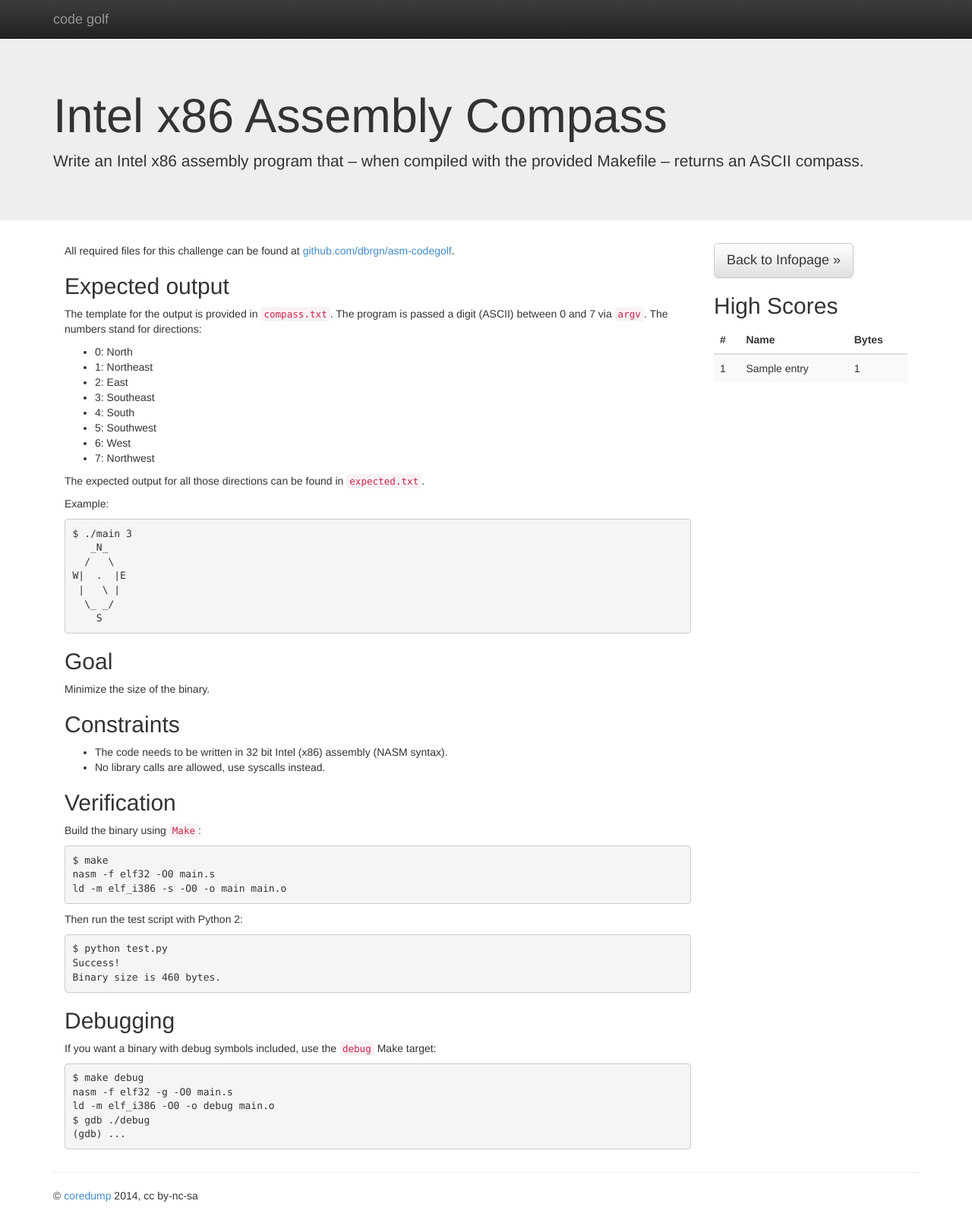
After one commit to coredump-ch/codegolf, a Flask app: template codegolf/templates/challenges/compass_info.html in a window 1280 px wide. The commit adds this page. Shown: the whole page at 76% size. Run offline with Flask 2, Linux system fonts and the light colour scheme; the template is opened without the code that fills it: most values are stand-ins (such as "Sample title", 1, 10 or a date in 2020); some libraries are stand-ins or nearby versions.

Commit message:
Continued development on asm challenge

```diff
--- a/codegolf/server.py
+++ b/codegolf/server.py
@@ -2,19 +2,45 @@
 from __future__ import print_function, division, absolute_import, unicode_literals
 
 import os
-import time
 from datetime import datetime
+try:
+    from shlex import quote
+except ImportError:
+    from pipes import quote
 
 import docker
 from flask import Flask, render_template
-from werkzeug import secure_filename
+from flask.ext.sqlalchemy import SQLAlchemy
 
 from .forms import CompassSubmitForm
 
 
-DOCKER_IMAGE = 'dbrgn/codegolf:v1'
+DOCKER_IMAGE = 'dbrgn/asm-codegolf'
 
 app = Flask(__name__)
+app.config['SQLALCHEMY_DATABASE_URI'] = 'sqlite:///../highscore.db'
+db = SQLAlchemy(app)
+
+
+class HighscoreEntry(db.Model):
+    id = db.Column(db.Integer, primary_key=True)
+    challenge = db.Column(db.String(127), nullable=False)
+    name = db.Column(db.String(255), nullable=False)
+    size = db.Column(db.Integer, nullable=False)
+    created_on = db.Column(db.DateTime, default=db.func.now())
+    updated_on = db.Column(db.DateTime, default=db.func.now(), onupdate=db.func.now())
+
+    __table_args__ = (
+        db.UniqueConstraint('challenge', 'name'),
+    )
+
+    def __init__(self, challenge, name, size):
+        self.challenge = challenge
+        self.name = name
+        self.size = size
+
+    def __repr__(self):
+        return '<HighscoreEntry %s/%s [%s]>' % (self.challenge, self.name, self.size)
 
 
 @app.route('/')
@@ -24,8 +50,12 @@ def home():
 
 @app.route('/challenges/asm-compass/', methods=('GET',))
 def asm_compass():
-    solution_url = '/challenges/asm-compass/submit/'
-    return render_template('challenges/compass.html', solution_url=solution_url)
+    context = {
+        'solution_url': '/challenges/asm-compass/submit/',
+        'highscores': HighscoreEntry.query.order_by(
+            HighscoreEntry.size.asc(), HighscoreEntry.updated_on.asc()),
+    }
+    return render_template('challenges/compass_info.html', **context)
 
 
 @app.route('/challenges/asm-compass/submit/', methods=('GET', 'POST'))
@@ -35,32 +65,78 @@ def asm_compass_submit():
         if not os.path.exists('code'):
             os.makedirs('code')
         timestamp = datetime.now().strftime('%Y%m%d-%H%M%S')
-        filepath = os.path.abspath('code/%s.s' % timestamp)
+        filepath = os.path.abspath('code/%s-%s.s' % (form.name.data, timestamp))
         form.source.data.save(filepath)
-        size = asm_compass_verify(filepath)
+        try:
+            size = asm_compass_verify(filepath)
+            success, msg = asm_compass_add_highscore(form.name.data, size)
+            output = ''
+        except RuntimeError as e:
+            size = 0
+            success = False
+            msg = unicode(e)
+            output = e.output
         data = {
             'name': form.name.data,
             'size': size,
             'date': datetime.now(),
             'source': filepath,
+            'success': success,
+            'msg': msg,
+            'output': output,
         }
     else:
         data = {}
+    data['highscores'] = HighscoreEntry.query.order_by(
+            HighscoreEntry.size.asc(), HighscoreEntry.updated_on.asc())
+    data['info_url'] = '/challenges/asm-compass/'
+    data['solution_url'] = '/challenges/asm-compass/submit/'
     return render_template('challenges/compass_submit.html', form=form, **data)
 
 
 def asm_compass_verify(filepath):
+    """
+    Verify an entry for the asm compass challenge.
+    """
     dirname, filename = os.path.split(filepath)
     client = docker.Client()
     cid = client.create_container(DOCKER_IMAGE,
-            'bash -c "cp /code/%s main.s && make -s && python test.py --short"' % filename,
+            'bash -c "cp /code/%s main.s && make -s && python test.py --short"' % quote(filename),
             user='compass',
             working_dir='/home/compass/codegolf',
             volumes=['/code'])
     client.start(cid, binds={dirname: '/code'})
     code = client.wait(cid)
+    output = client.logs(cid, stdout=True)
     if code != 0:
-        raise RuntimeError('Building failed.')
-    output = client.logs(cid, stdout=True)
+        ex = RuntimeError('building the sourcecode failed')
+        ex.output = output
+        raise ex
     client.remove_container(cid)
     return int(output)
+
+
+def asm_compass_add_highscore(name, size):
+    """
+    Add or update a highscore entry for the asm compass challenge.
+
+    Returns:
+        Tuple containing the success value (True, None, False) and a message.
+
+    """
+    entry = HighscoreEntry.query.filter_by(name=name, challenge='asm-compass').first()
+    if entry:
+        app.logger.info('[asm-compass] Highscore entry found for %s.', name)
+        if entry.size > size:
+            entry.size = size
+            db.session.commit()
+            return True, 'updated score from %d to %d.' % (entry.size, size)
+        else:
+            return None, 'binary size (%d) is not smaller than the currently stored value (%d).' % \
+                   (size, entry.size)
+    else:
+        app.logger.info('[asm-compass] No highscore entry found for %s.', name)
+        new_entry = HighscoreEntry('asm-compass', name, size)
+        db.session.add(new_entry)
+        db.session.commit()
+        return True, 'added your entry to the highscore list.'
--- a/codegolf/templates/base.html
+++ b/codegolf/templates/base.html
@@ -47,7 +47,7 @@
         <hr>
 
         <footer>
-        <p>&copy; coredump 2014, cc by-nc-sa</p>
+        <p>&copy; <a href="https://www.coredump.ch/">coredump</a> 2014, cc by-nc-sa</p>
         </footer>
     </div> <!-- /container -->
 
--- a/codegolf/templates/challenge.html
+++ b/codegolf/templates/challenge.html
@@ -13,7 +13,11 @@
             {% block main %}{% endblock %}
         </div>
         <div class="col-md-3">
-            <p><a class="btn btn-success btn-lg" role="button" href="{{ solution_url }}">Submit Solution &raquo;</a></p>
+            {% if info_url %}
+                <p><a class="btn btn-default btn-lg" role="button" href="{{ info_url }}">Back to Infopage &raquo;</a></p>
+            {% elif solution_url %}
+                <p><a class="btn btn-success btn-lg" role="button" href="{{ solution_url }}">Submit Solution &raquo;</a></p>
+            {% endif %}
             {% block sidebar %}{% endblock %}
         </div>
     </div>
--- a/codegolf/templates/challenges/compass.html
+++ b/codegolf/templates/challenges/compass.html
@@ -102,11 +18,16 @@ $ gdb ./debug
             </tr>
         </thead>
         <tbody>
+            {% for entry in highscores %}
             <tr>
-                <td>1</td>
-                <td>Danilo &amp; Chrigi</th>
-                <td>452</td>
+                <td>{{ loop.index }}</td>
+                <td>{{ entry.name }}</th>
+                <td>{{ entry.size }}</td>
             </tr>
+            {% else %}
+            <tr>
+                <td colspan="3">No highscore entries found.</td>
+            {% endfor %}
         </tbody>
     </table>
 {% endblock %}
--- /dev/null
+++ b/codegolf/templates/challenges/compass_info.html
@@ -0,0 +1,89 @@
+{% extends "challenges/compass.html" %}
+
+{% block challenge_summary %}Write an Intel x86 assembly program that &ndash;
+when compiled with the provided Makefile &ndash; returns an ASCII compass.{% endblock %}
+
+{% block main %}
+    <p>All required files for this challenge can be found at <a
+    href="https://github.com/dbrgn/asm-codegolf">github.com/dbrgn/asm-codegolf</a>.</p>
+
+    <h2>Expected output</h2>
+
+    <p>The template for the output is provided in <a
+    href="https://github.com/dbrgn/asm-codegolf/blob/master/compass.txt">
+    <code>compass.txt</code></a>. The program is passed a digit (ASCII)
+    between 0 and 7 via <code>argv</code>. The numbers stand for
+    directions:</p>
+
+    <ul>
+        <li>0: North</li>
+        <li>1: Northeast</li>
+        <li>2: East</li>
+        <li>3: Southeast</li>
+        <li>4: South</li>
+        <li>5: Southwest</li>
+        <li>6: West</li>
+        <li>7: Northwest</li>
+    </ul>
+
+    <p>The expected output for all those directions can be found in <a
+    href="https://github.com/dbrgn/asm-codegolf/blob/master/expected.txt">
+    <code>expected.txt</code></a>.</p>
+
+    <p>Example:</p>
+
+<pre>
+$ ./main 3
+   _N_
+  /   \
+W|  .  |E
+ |   \ |
+  \_ _/
+    S
+</pre>
+
+
+    <h2>Goal</h2>
+
+    <p>Minimize the size of the binary.</p>
+
+
+    <h2>Constraints</h2>
+
+    <ul>
+        <li>The code needs to be written in 32 bit Intel (x86) assembly (NASM syntax).</li>
+        <li>No library calls are allowed, use syscalls instead.</li>
+    </ul>
+
+
+    <h2>Verification</h2>
+
+    <p>Build the binary using <code>Make</code>:</p>
+
+<pre>
+$ make
+nasm -f elf32 -O0 main.s
+ld -m elf_i386 -s -O0 -o main main.o
+</pre>
+
+    <p>Then run the test script with Python 2:</p>
+
+<pre>
+$ python test.py
+Success!
+Binary size is 460 bytes.
+</pre>
+
+    <h2>Debugging</h2>
+
+    <p>If you want a binary with debug symbols included, use the
+    <code>debug</code> Make target:</p>
+
+<pre>
+$ make debug
+nasm -f elf32 -g -O0 main.s
+ld -m elf_i386 -O0 -o debug main.o
+$ gdb ./debug
+(gdb) ...
+</pre>
+{% endblock %}
--- a/requirements.txt
+++ b/requirements.txt
@@ -1,3 +1,4 @@
 Flask==0.10.1
 docker-py==0.3.1
 Flask-WTF==0.9.5
+Flask-SQLAlchemy==1.0
```
Also changed, not shown: other parts of codegolf/templates/challenges/compass.html (+0 -84 lines), codegolf/templates/challenges/compass_submit.html (+19 -28 lines), 2 other files.
